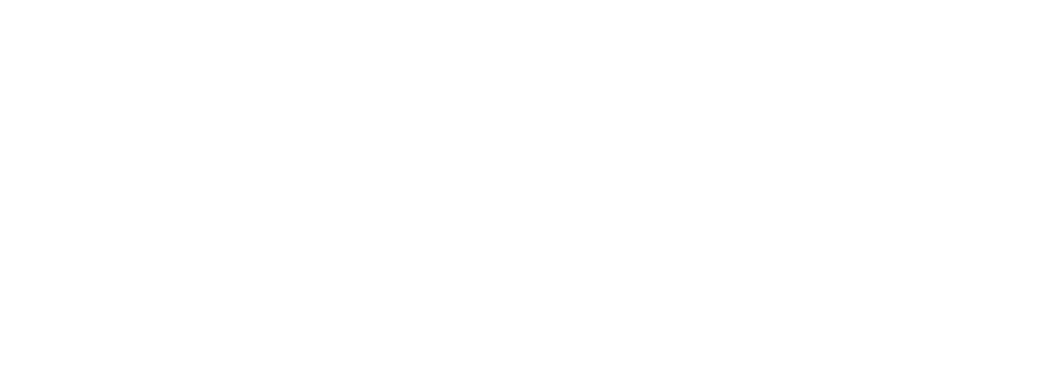
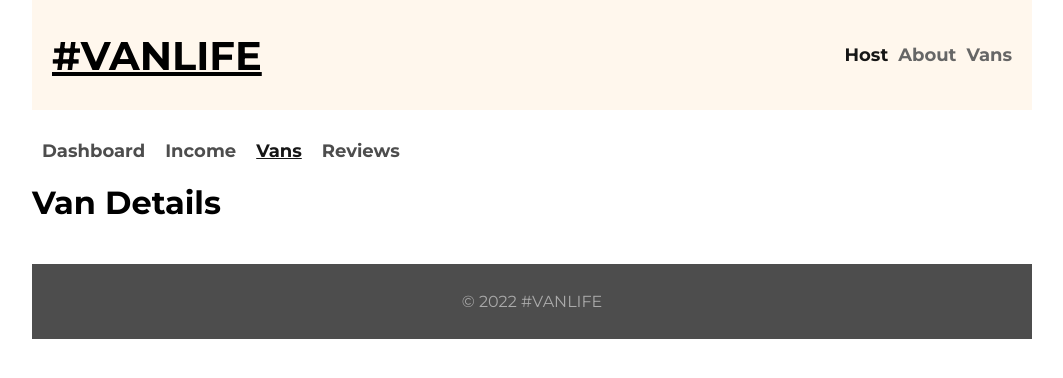
Before and after one commit to jasnmar/scrimba-ar-vanLife, a React (Vite) app: page /host/vans/1 in a window 1280 px wide. Before the commit this address had no page. Shown: the top 378 px of the page, without its empty margins (108-1171 px from the left). Built offline with nearby package versions, Linux system fonts and the light colour scheme; what miragejs would draw is missing.

Commit message:
Stubbed out Host Van and Van Details Pages

```diff
--- a/src/App.jsx
+++ b/src/App.jsx
@@ -11,21 +11,22 @@
 import Reviews from "./pages/Host/Reviews/Reviews";
 import Income from "./pages/Host/Income/Income";
 import HostLayout from "./components/HostLayout/HostLayout";
+import HostVans from "./pages/Host/Vans/HostVans";
+import HostVanDetails from "./pages/Host/Vans/HostVanDetails/HostVanDetails";
 
 function App() {
-
-      /**
-   * Challenge: Make the HostLayout component!
-   * The HostLayout should use Links to navigate to the following
-   * routes:
-   *    * Dashboard ("/host")
-   *    * Income ("/host/income")
-   *    * Reviews ("/host/reviews")
-   * Then replace the parent "/host" route's element below with the
-   * new HostLayout component you made.
+  /**
+   * Challenge: add the /host/vans and /host/vans/:id routes, as well
+   * as the "Vans" link in the Host navbar.
    *
-   * NOTE: The dashboard route/page will be gone for now, but don't fret.
-   * We'll be fixing that in the next lesson.
+   * For now, just create the stubbed-out version of the pages (i.e.
+   * components that just render an <h1>). Don't worry about adding
+   * navigation from /host/vans to /host/vans/:id yet - the link to
+   * /host/vans is enough for now.
+   *
+   * When deciding whether or not to use nested routes, keep in mind
+   * what will/won't be shared between these two pages. See the Figma
+   * design file (or the screenshots) to help guide your choice.
    */
   return (
     <>
@@ -39,6 +40,8 @@
             <Route path="host" element={<HostLayout />}>
               <Route index element={<Dashboard />}/>
               <Route path="reviews" element={<Reviews />} />
+              <Route path="vans" element={<HostVans />} />
+              <Route path="vans/:id" element={<HostVanDetails />} />
               <Route path="income" element={<Income />} />
             </Route>
           </Route>
--- a/src/components/HostLayout/HostLayout.css
+++ b/src/components/HostLayout/HostLayout.css
@@ -25,4 +25,5 @@
   font-weight: bold;
   text-decoration: underline;
   color: #161616;
+  font-size: 1.125rem;
 }
--- a/src/components/HostLayout/HostLayout.jsx
+++ b/src/components/HostLayout/HostLayout.jsx
@@ -8,6 +8,7 @@
           <div className="host--nav-items">
             <NavLink end className={({isActive})=> isActive ? "activeLink" : "host--nav-item"} to="/host">Dashboard</NavLink>
             <NavLink className={({isActive})=> isActive ? "activeLink" : "host--nav-item"} to="/host/income">Income</NavLink>
+            <NavLink className={({isActive})=> isActive ? "activeLink" : "host--nav-item"} to="/host/vans">Vans</NavLink>
             <NavLink className={({isActive})=> isActive ? "activeLink" : "host--nav-item"} to="/host/reviews">Reviews</NavLink>
           </div>
       </nav>
--- /dev/null
+++ b/src/pages/Host/Vans/HostVanDetails/HostVanDetails.jsx
@@ -0,0 +1,12 @@
+import "./HostVanDetails.css"
+
+function HostVanDetails() {
+  return (
+    <>
+      <h1>Van Details</h1>
+    </>
+  )
+}
+
+
+export default HostVanDetails
--- /dev/null
+++ b/src/pages/Host/Vans/HostVans.jsx
@@ -0,0 +1,11 @@
+import "./HostVans.css"
+
+function HostVans() {
+  return (
+    <>
+      <h1>Host Vans</h1>
+    </>
+  )
+}
+
+export default HostVans
```
Also changed, not shown: src/pages/Host/Vans/HostVanDetails/HostVanDetails.css (added), src/pages/Host/Vans/HostVans.css (added).
